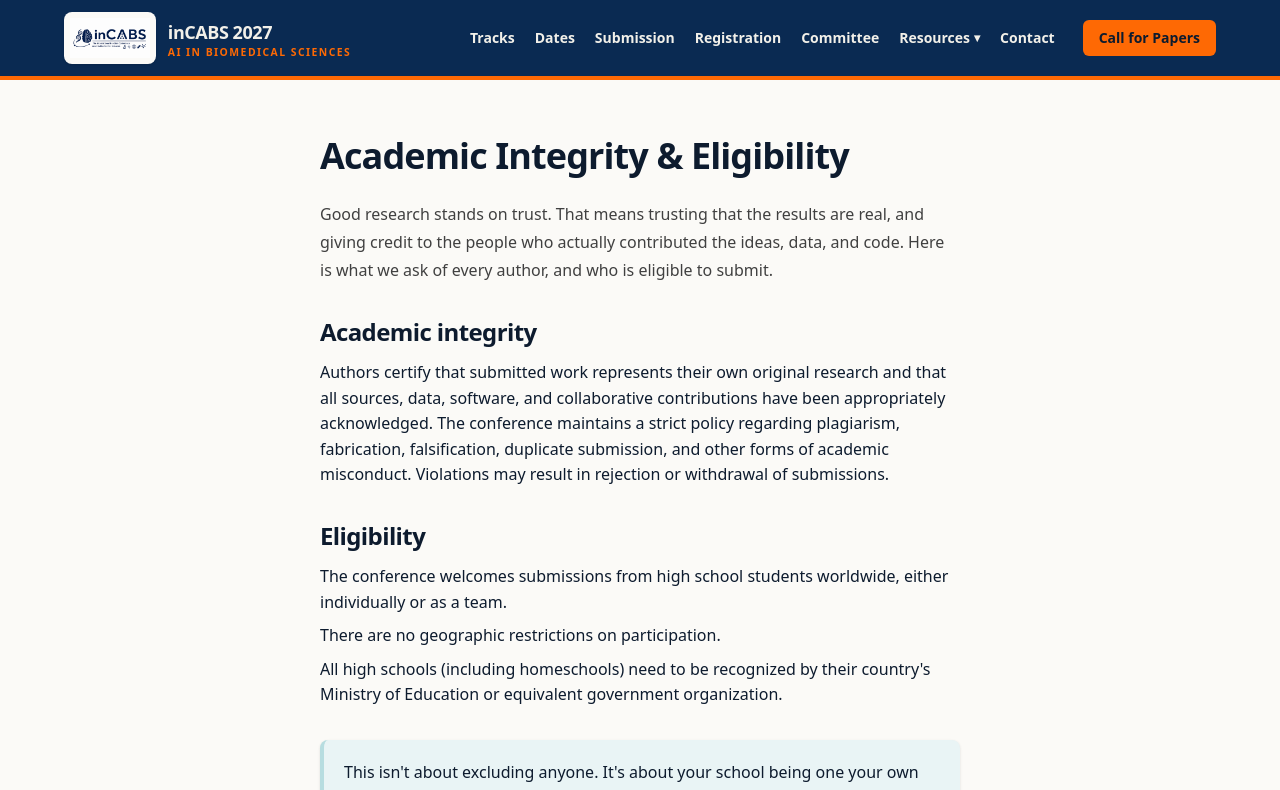
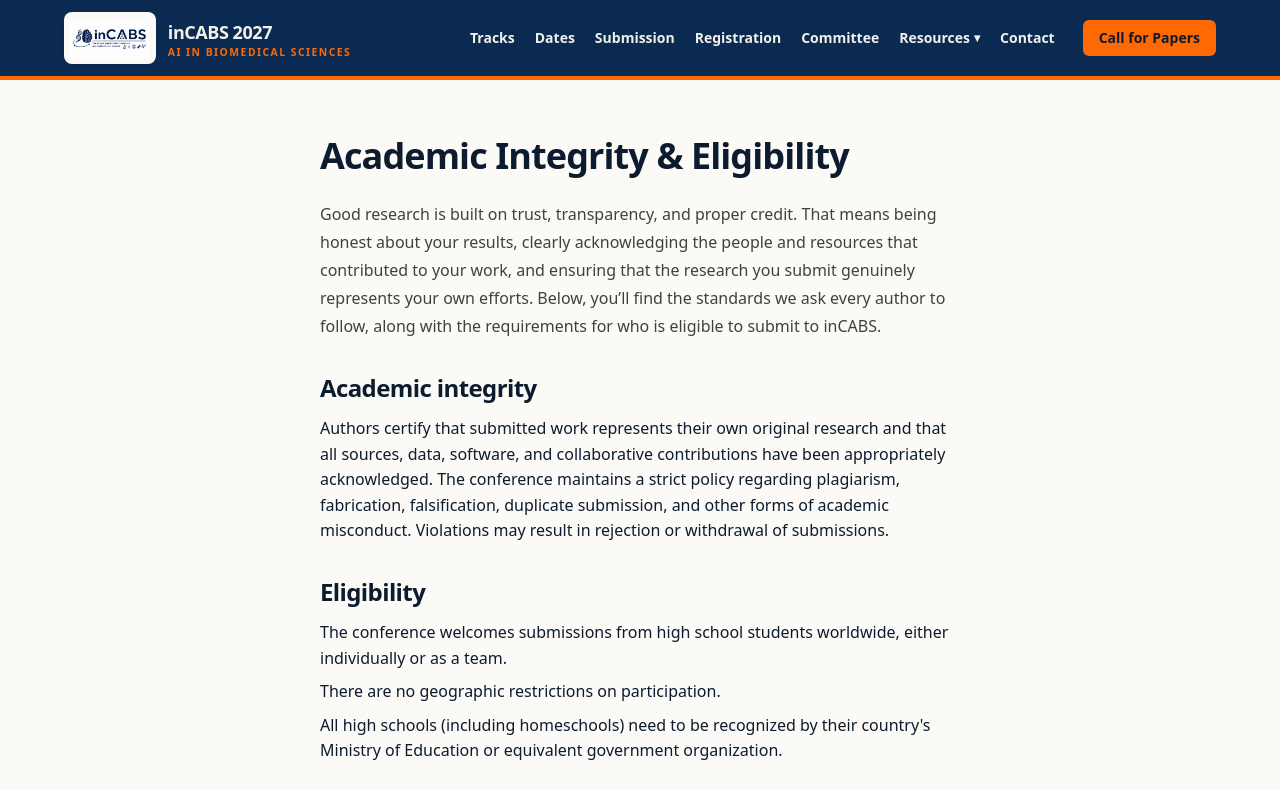
Before and after one commit to incabs-2027/incabs-2027.github.io, a Next.js app: page /integrity in a window 1280 px wide. Shown: the top 790 px of the page. Built offline with nearby package versions, Linux system fonts and the light colour scheme.

Commit message:
Update integrity.mdx

```diff
--- a/src/content/2027/integrity.mdx
+++ b/src/content/2027/integrity.mdx
@@ -1,4 +1,6 @@
-Good research stands on trust. That means trusting that the results are
-real, and giving credit to the people who actually contributed the ideas,
-data, and code. Here is what we ask of every author, and who is eligible to
-submit.
+Good research is built on trust, transparency, and proper credit. That
+means being honest about your results, clearly acknowledging the people
+and resources that contributed to your work, and ensuring that the research
+you submit genuinely represents your own efforts. Below, you’ll find the
+standards we ask every author to follow, along with the requirements for
+who is eligible to submit to inCABS.
```
